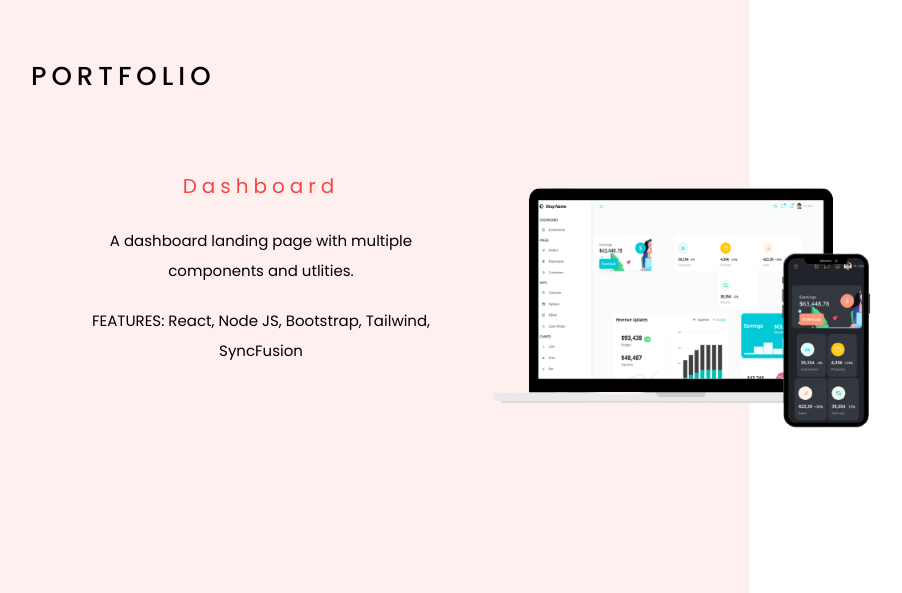
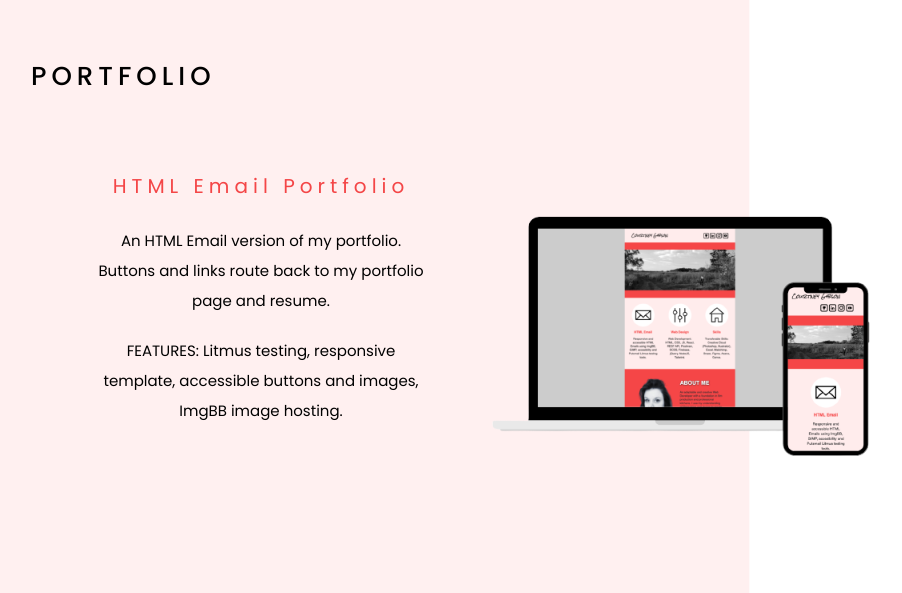
Before and after one commit to CourtG/portfolio, a website: page index.html in a window 1280 px wide. Shown: the part 4000-4593 px from the top of the page, without its empty margins (19-921 px from the left). Drawn offline with nearby package versions, Linux system fonts and the light colour scheme.

Commit message:
added HTML Email project to portfolio

```diff
--- a/index.html
+++ b/index.html
@@ -220,20 +220,20 @@
                         <div class="timeline">
                             <ul>
 
-                            <!-- PROJECT 1
+                            <!-- PROJECT 2 -->
                                 <li>
                                 <div class="content">
-                                    <h3>Mobile Portfolio</h3>
-                                    <p>Another version of my portfolio optimized for mobile users</p>
-                                    <p>FEATURES: JavaScript, light/dark mode, tabbed gallery, floating nav menu </p>
+                                    <h3>HTML Email Portfolio</h3>
+                                    <p>An HTML Email version of my portfolio. Buttons and links route back to my portfolio page and resume. </p>
+                                    <p>FEATURES: Litmus testing, responsive template, accessible buttons and images, ImgBB image hosting. </p>
                                 </div>
                                 <div class="point"></div>
                                 <div class="date">
                                     <a href="https://courtfolio2.netlify.app">
-                                        <img src="/assets/projects/" alt="">
+                                        <img src="/assets/projects/emailportfolio.png" alt="HTML email version of Courtney's portfolio">
                                     </a>
                                 </div>
-                                </li> -->
+                                </li>
 
                             <!-- PROJECT 2 -->
                                 <li>
```
Also changed, not shown: assets/banner_placeholder.jpg (deleted), assets/me-no-bg.png (deleted), assets/portrait_placeholder.jpg (deleted), assets/pro1.png (deleted), assets/projects/emailportfolio.png (added).
